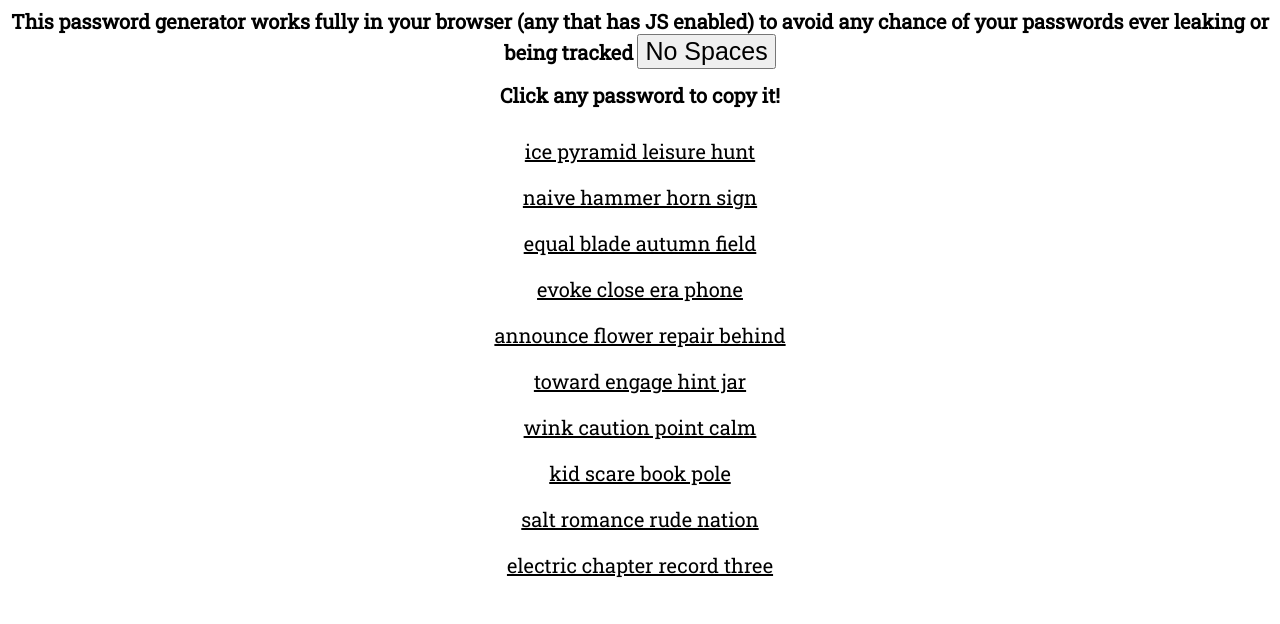
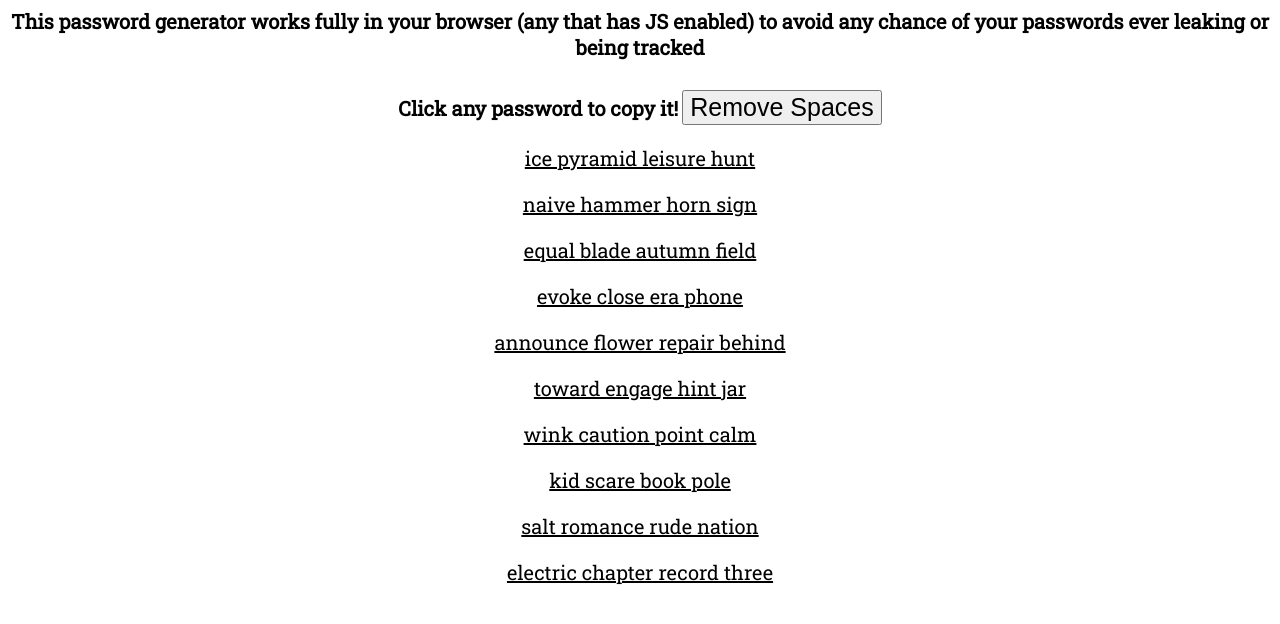
Before and after one commit to Mathspy/password-generator, a plain HTML site: page index.html in a window 1280 px wide. Drawn offline with Linux system fonts and the light colour scheme.

Commit message:
Repositioned no spaces button and clarified it

```diff
--- a/index.html
+++ b/index.html
@@ -14,7 +14,7 @@
       font-size: 20px;
       margin-bottom: 30px;
     }
-    .explaination {
+    .explanation {
       display: inline;
     }
     button {
@@ -43,9 +43,9 @@
   </style>
 </head>
 <body>
-  <h1 class="explaination">This password generator works fully in your browser (any that has JS enabled) to avoid any chance of your passwords ever leaking or being tracked</h1>
-  <button id="no-spaces">No Spaces</button>
-  <h1>Click any password to copy it!</h1>
+  <h1>This password generator works fully in your browser (any that has JS enabled) to avoid any chance of your passwords ever leaking or being tracked</h1>
+  <h1 class="explanation">Click any password to copy it!</h1>
+  <button id="no-spaces">Remove Spaces</button>
   <div id="passwords"></div>
   <input type="text" class="hide" id="copyable" />
   <div class="hide" id="copied">Copied!</div>
```
